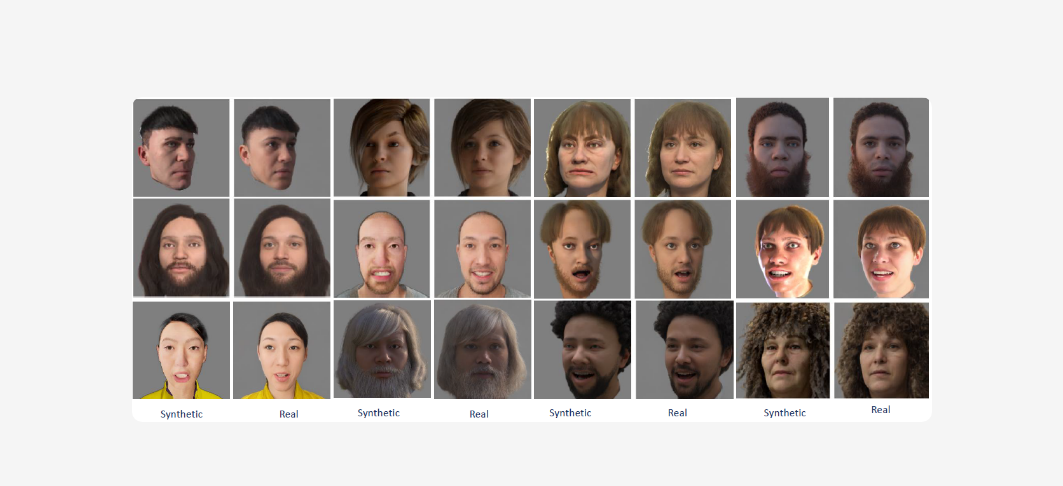
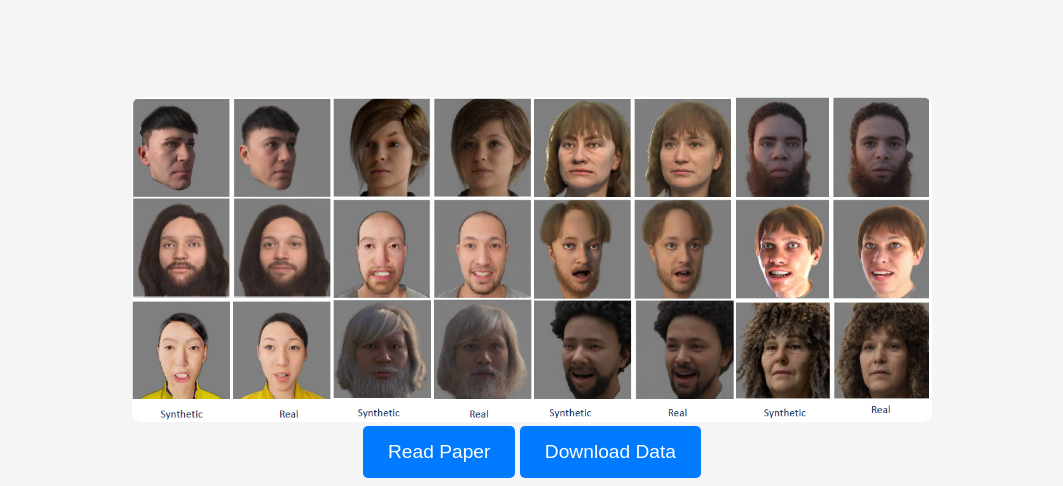
Before and after one commit to MahmoudTamam/Synthetic2Real-Avatars, a plain HTML site: page index.html in a window 1280 px wide. Shown: the part 314-800 px from the top of the page, without its empty margins (108-1171 px from the left). Drawn offline with Linux system fonts and the light colour scheme.

Commit message:
Update index.html

```diff
--- a/index.html
+++ b/index.html
@@ -15,6 +15,10 @@
 
         <section id="hero">
             <img src="images/dataset_sample.jpg" alt="Dataset Sample">
+            <div class="buttons">
+                <a href="https://example.com/paper" class="btn">Read Paper</a>
+                <a href="https://example.com/download" class="btn">Download Data</a>
+            </div>
         </section>
 
         <section id="overview">
```
